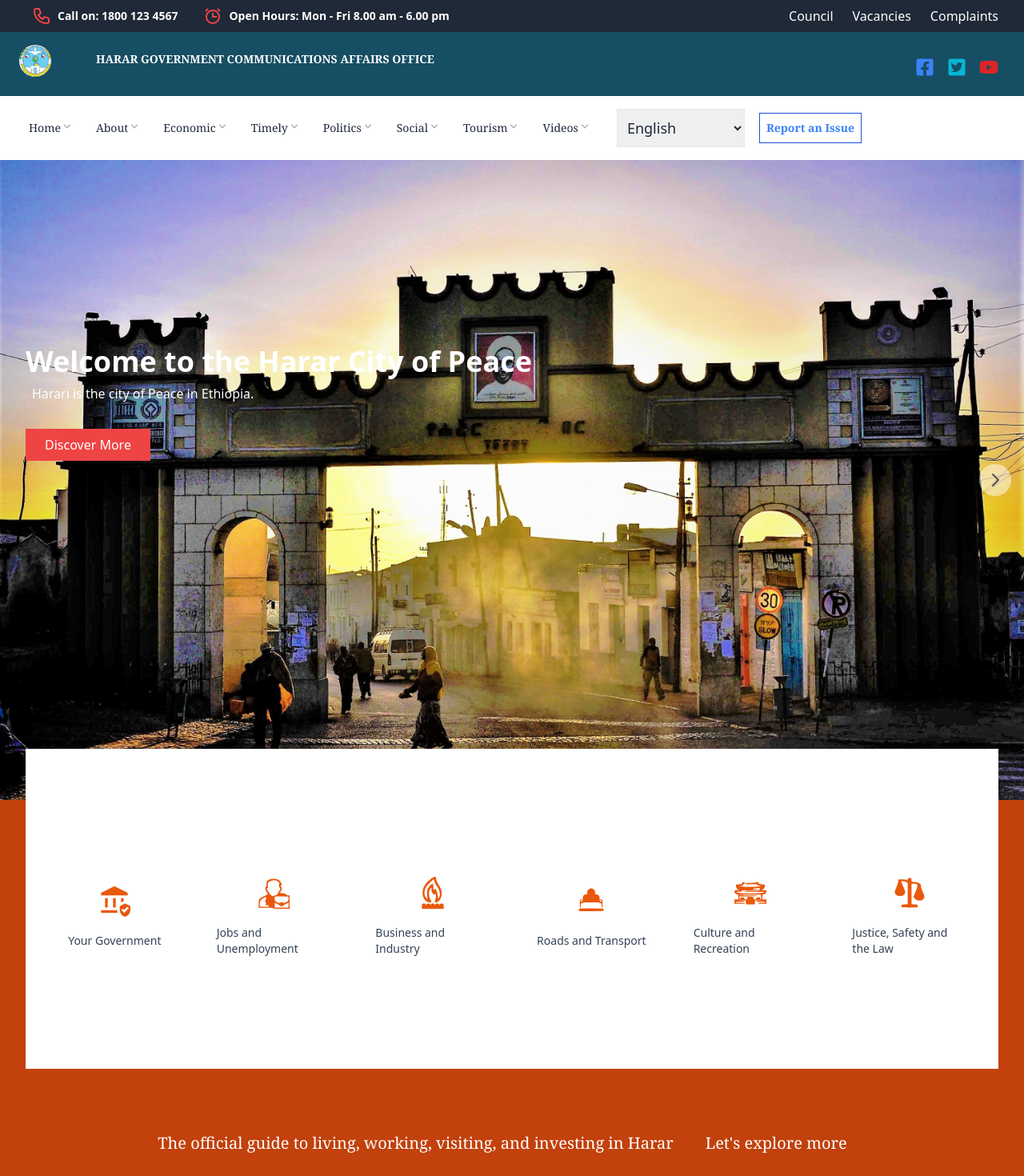
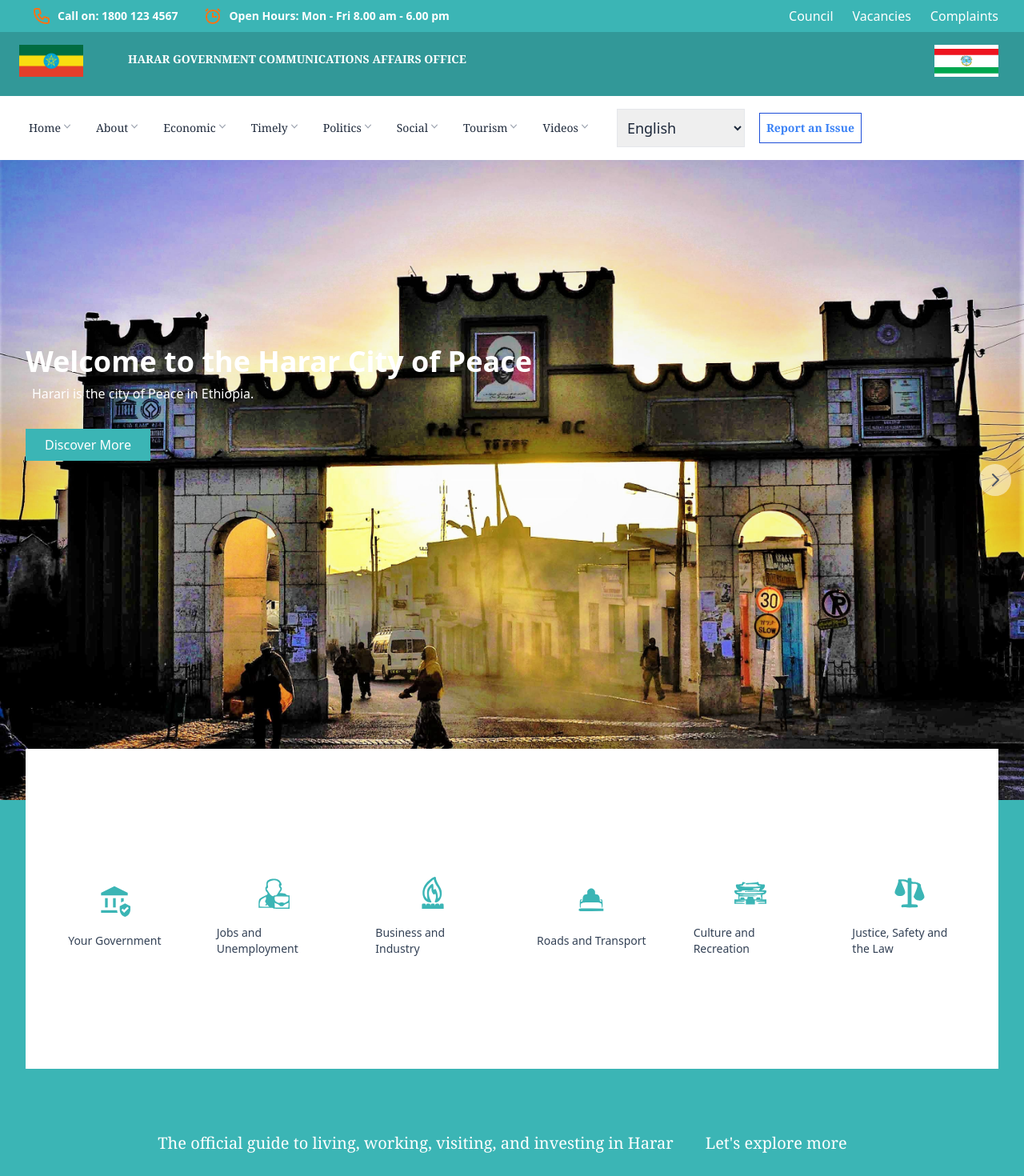
Before and after one commit to fufex3934/frontend, a React (Vite) app: page / in a window 1280 px wide. Shown: the top 1470 px of the page at 80% size. Built offline with nearby package versions, Linux system fonts and the light colour scheme.

Commit message:
some change on topnav

```diff
--- a/src/components/body/OnlineService.jsx
+++ b/src/components/body/OnlineService.jsx
@@ -100,7 +100,7 @@ const OnlineService = () => {
           </span>
         </div>
         {/* right div  */}
-        <div className="bg-red-500 h-80 w-[60vh] py-10 px-4">
+        <div className="bg-[#3bb5b5] h-80 w-[60vh] py-10 px-4">
           <span
             className={`flex text-white whitespace-nowrap hover:text-slate-700 hover:shadow-sm py-3 border-b-[1px] hover:bg-white px-3 border-white/40 hover:cursor-pointer text-sm font-medium`}
             onMouseEnter={() => handleRightHover(0)}
--- a/src/components/body/Welcome.jsx
+++ b/src/components/body/Welcome.jsx
@@ -119,7 +119,7 @@ const Welcome = () => {
           {item.title}
         </h2>
         <p className="mt-2 ml-2">{item.detail}</p>
-        <button className="mt-8 px-6 py-2 text-white bg-red-500 hover:bg-cyan-800 transition-colors duration-300 ease-in-out">
+        <button className="mt-8 px-6 py-2 text-white bg-[#3bb5b5] hover:bg-cyan-800 transition-colors duration-300 ease-in-out">
           Discover More
         </button>
       </div>
@@ -159,12 +159,12 @@ const Welcome = () => {
 
 </div>
 
-<div className='bg-orange-700 outer  w-full flex justify-center items-end relative sm:h-[100vh] md:h-[68vh] lg:h-[60vh]'>
+<div className='bg-[#3bb5b5] outer  w-full flex justify-center items-end relative sm:h-[100vh] md:h-[68vh] lg:h-[60vh]'>
   <div className='bg-white inner  md:w-full lg:w-auto md:mt-[10vh] lg:mt-auto md:mx-8 -top-14 md:-top-16 absolute md:grid-cols-3  lg:grid-cols-6 gap-4 '>
   <div className=" hover:shadow-2xl flex flex-col items-center justify-center p-5">
-  <div className="p-5 hover:bg-orange-700 hover:rounded-full">
+  <div className="p-5 hover:bg-[#3bb5b5]  hover:rounded-full">
     <svg
-      className="w-10 h-10 text-orange-600 fill-current hover:fill-white transform hover:scale-110 transition-transform duration-300"
+      className="w-10 h-10 text-[#3bb5b5] fill-current hover:fill-white transform hover:scale-110 transition-transform duration-300"
       xmlns="http://www.w3.org/2000/svg"
       enableBackground="new 0 0 24 24"
       height="24px"
@@ -188,7 +188,7 @@ const Welcome = () => {
     </svg>
   </div>
   <span className="text-sm font-medium text-slate-700
-   hover:text-orange-700 hover:cursor-pointer
+   hover:text-[#3bb5b5] hover:cursor-pointer
     hover:border-b-2  md:hover:py-2 hover:mx-4 md:hover:mx-20 hover:border-gray-300">
     Your Government
     </span>
@@ -196,9 +196,9 @@ const Welcome = () => {
 </div>
 
     <div className="hover:shadow-2xl flex flex-col items-center justify-center p-5">
-  <div className="p-5  hover:bg-orange-700 hover:rounded-full ">
+  <div className="p-5  hover:bg-[#3bb5b5]  hover:rounded-full ">
 
-<svg   className="w-10 h-10 text-orange-600 fill-current hover:fill-white transform hover:scale-110 transition-transform duration-300" version="1.0" xmlns="http://www.w3.org/2000/svg"
+<svg   className="w-10 h-10 text-[#3bb5b5] fill-current hover:fill-white transform hover:scale-110 transition-transform duration-300" version="1.0" xmlns="http://www.w3.org/2000/svg"
  width="64.000000pt" height="64.000000pt" viewBox="0 0 64.000000 64.000000"
  preserveAspectRatio="xMidYMid meet">
 <g transform="translate(0.000000,64.000000) scale(0.100000,-0.100000)"
@@ -224,7 +224,7 @@ c26 -11 52 -27 56 -35z"/>
 
   </div>
   <span className="text-sm
-  font-medium text-slate-700 hover:text-orange-700 hover:cursor-pointer
+  font-medium text-slate-700 hover:text-[#3bb5b5] hover:cursor-pointer
   hover:border-b-2  md:hover:py-2 hover:mx-4 md:hover:mx-20 hover:border-gray-300">
     Jobs and Unemployment
     </span>
@@ -232,9 +232,9 @@ c26 -11 52 -27 56 -35z"/>
 
 
 <div className="hover:shadow-2xl flex flex-col items-center justify-center p-5">
-  <div className="p-5 hover:bg-orange-700 hover:rounded-full ">
+  <div className="p-5 hover:bg-[#3bb5b5]  hover:rounded-full ">
 
-<svg className="w-10 h-10 text-orange-600 fill-current hover:fill-white transform hover:scale-110 transition-transform duration-300" version="1.0" xmlns="http://www.w3.org/2000/svg"
+<svg className="w-10 h-10 text-[#3bb5b5] fill-current hover:fill-white transform hover:scale-110 transition-transform duration-300" version="1.0" xmlns="http://www.w3.org/2000/svg"
  width="50.000000pt" height="50.000000pt" viewBox="0 0 50.000000 50.000000"
  preserveAspectRatio="xMidYMid meet">
 <g transform="translate(0.000000,50.000000) scale(0.100000,-0.100000)"
@@ -254,15 +254,15 @@ fill="#fffff" stroke="none">
 </svg>
   </div>
   <span className="text-sm
-  font-medium text-slate-700 hover:text-orange-700 hover:cursor-pointer
+  font-medium text-slate-700 hover:text-[#3bb5b5] hover:cursor-pointer
   hover:border-b-2  md:hover:py-2 hover:mx-4 md:hover:mx-20 hover:border-gray-300">
     Business and Industry
     </span>
 </div>
 <div className="hover:shadow-2xl flex flex-col items-center justify-center p-5">
-  <div className="p-5 hover:bg-orange-700 hover:rounded-full ">
+  <div className="p-5 hover:bg-[#3bb5b5]  hover:rounded-full ">
 
-<svg className="w-10 h-10 text-orange-600 fill-current hover:fill-white transform hover:scale-110 transition-transform duration-300" version="1.0" xmlns="http://www.w3.org/2000/svg"
+<svg className="w-10 h-10 text-[#3bb5b5] fill-current hover:fill-white transform hover:scale-110 transition-transform duration-300" version="1.0" xmlns="http://www.w3.org/2000/svg"
  width="64.000000pt" height="64.000000pt" viewBox="0 0 64.000000 64.000000"
  preserveAspectRatio="xMidYMid meet">
 
@@ -282,15 +282,15 @@ fill="#fffff" stroke="none">
 
   </div>
   <span className="text-sm
-  font-medium text-slate-700 hover:text-orange-700 hover:cursor-pointer
+  font-medium text-slate-700 hover:text-[#3bb5b5] hover:cursor-pointer
   hover:border-b-2  md:hover:py-2 hover:mx-4 md:hover:mx-20 hover:border-gray-300">
     Roads and Transport
     </span>
 </div>
 <div className="hover:shadow-2xl flex flex-col items-center justify-center p-5">
-  <div className="p-5 hover:bg-orange-700 hover:rounded-full ">
+  <div className="p-5 hover:bg-[#3bb5b5]  hover:rounded-full ">
 
-<svg className="w-10 h-10 text-orange-600 fill-current hover:fill-white transform hover:scale-110 transition-transform duration-300" version="1.0" xmlns="http://www.w3.org/2000/svg"
+<svg className="w-10 h-10 text-[#3bb5b5] fill-current hover:fill-white transform hover:scale-110 transition-transform duration-300" version="1.0" xmlns="http://www.w3.org/2000/svg"
  width="64.000000pt" height="64.000000pt" viewBox="0 0 64.000000 64.000000"
  preserveAspectRatio="xMidYMid meet">
 
@@ -323,15 +323,15 @@ fill="#fffff" stroke="none">
 
   </div>
   <span className="text-sm
-  font-medium text-slate-700 hover:text-orange-700 hover:cursor-pointer
+  font-medium text-slate-700 hover:text-[#3bb5b5] hover:cursor-pointer
   hover:border-b-2  md:hover:py-2 hover:mx-4 md:hover:mx-20 hover:border-gray-300">
     Culture and Recreation
     </span>
 </div>
 <div className="hover:shadow-2xl flex flex-col items-center justify-center p-5">
-  <div className="p-5 hover:bg-orange-700 hover:rounded-full">
+  <div className="p-5 hover:bg-[#3bb5b5]  hover:rounded-full">
 
-<svg className="w-10 h-10 text-orange-600 fill-current hover:fill-white transform hover:scale-110 transition-transform duration-300" version="1.0" xmlns="http://www.w3.org/2000/svg"
+<svg className="w-10 h-10 text-[#3bb5b5] fill-current hover:fill-white transform hover:scale-110 transition-transform duration-300" version="1.0" xmlns="http://www.w3.org/2000/svg"
  width="50.000000pt" height="50.000000pt" viewBox="0 0 50.000000 50.000000"
  preserveAspectRatio="xMidYMid meet">
 <g transform="translate(0.000000,50.000000) scale(0.100000,-0.100000)"
@@ -348,7 +348,7 @@ fill="#fffff" stroke="none">
 
   </div>
   <span className="text-sm
-   font-medium text-slate-700 hover:text-orange-700 hover:cursor-pointer
+   font-medium text-slate-700 hover:text-[#3bb5b5] hover:cursor-pointer
    hover:border-b-2  md:hover:py-2
     hover:mx-4 md:hover:mx-20 hover:border-gray-300   md:hover:text-xs ">
     Justice, Safety and the Law
--- a/src/components/navbars/middleNav/MiddleNav.jsx
+++ b/src/components/navbars/middleNav/MiddleNav.jsx
@@ -1,31 +1,28 @@
 import React from 'react';
-import {FaFacebookSquare} from 'react-icons/fa';
-import {FaTwitterSquare} from 'react-icons/fa';
-import {FaYoutube} from 'react-icons/fa';
 const MiddleNav = () => {
   return (
-    <div className=' hidden md:hidden lg:flex bg-[#164e63] h-20 relative'>
+    <div className=' hidden md:hidden lg:flex bg-[#329898] h-20 relative'>
                     <a href="#">
                     <img
-                  className="h-32 md:h-10 w-32  md:w-10 rounded-full ml-6 mt-4"
-                  src="./harar.png"
+                      className="h-32 md:h-10 w-72 md:w-20 ml-6 mt-4"
+                      src="images/eth.png"
                       alt="Logo"
                     />
                   </a>
+
                 <h1 className='uppercase ml-14 text-white
                 mt-6 font-semibold font-serif text-sm '>
                     Harar Government Communications Affairs Office
                     </h1>
                    <div className='flex justify-evenly absolute right-8'>
-                   <a href="">
-                    < FaFacebookSquare className='h-6 w-6 mr-4 mt-8 text-[#3b82f6] hover:text-orange-500'/>
+                                    <a href="#">
+                    <img
+                      className="h-32 md:h-10 w-72 md:w-20 ml-6 mt-4"
+                      src="images/har.png"
+                      alt="Logo"
+                    />
                   </a>
-                        <a href="">
-                    < FaTwitterSquare className='h-6 w-6 mt-8 mr-4 text-[#06b6d4] hover:text-orange-500'/>
-                        </a>
-                        <a href="">
-                    < FaYoutube className='h-6 w-6 mt-8 text-[#dc2626] hover:text-orange-500'/>
-                        </a>
+
                     </div>
     </div>
   )
--- a/src/components/navbars/topnav/TopNav.jsx
+++ b/src/components/navbars/topnav/TopNav.jsx
@@ -12,28 +12,28 @@ const TopNav = () => {
   }
 
   return (
-    <div className="bg-gray-800 w-full  p-2 flex flex-col sm:flex-row justify-between items-center">
+    <div className="bg-[#3bb5b5] w-full  p-2 flex flex-col sm:flex-row justify-between items-center">
       <div className="flex flex-col sm:flex-row items-center relative left-8">
         <a
           href="tel:+25164963831"
-          className="text-white transition ease-in-out duration-300 decoration-0 flex items-center hover:text-blue-400 sm:mr-8"
+          className="text-white transition ease-in-out duration-300 decoration-0 flex items-center hover:text-orange-600 sm:mr-8"
         >
-          <HiOutlinePhone className="text-red-500 mr-2 text-2xl" />
+          <HiOutlinePhone className="text-orange-500 mr-2 text-2xl" />
           <span className="text-sm font-semibold">Call on: 1800 123 4567</span>
         </a>
         <span className="text-white flex items-center mt-4 sm:mt-0">
-          <BiAlarm className="text-red-500 mr-2 text-2xl" />
+          <BiAlarm className="text-orange-500 mr-2 text-2xl" />
           <span className="text-sm font-semibold">Open Hours: Mon - Fri 8.00 am - 6.00 pm</span>
         </span>
       </div>
       <div className="flex mt-4 relative right-6 sm:mt-0">
-        <a href="#" className="text-white ml-6 sm:ml-0 sm:mr-6 hover:text-blue-400">
+        <a href="#" className="text-white ml-6 sm:ml-0 sm:mr-6 hover:text-orange-600">
           Council
         </a>
-        <a href="#" className="text-white ml-6 sm:ml-0 sm:mr-6 hover:text-blue-400">
+        <a href="#" className="text-white ml-6 sm:ml-0 sm:mr-6 hover:text-orange-600">
           Vacancies
         </a>
-        <a href="#" className="text-white ml-6 sm:ml-0 hover:text-blue-400">
+        <a href="#" className="text-white ml-6 sm:ml-0 hover:text-orange-600">
           Complaints
         </a>
       </div>
```
Also changed, not shown: public/images/eth.png (added), public/images/har.png (added). Lines whose indentation alone changed are shown as unchanged.
